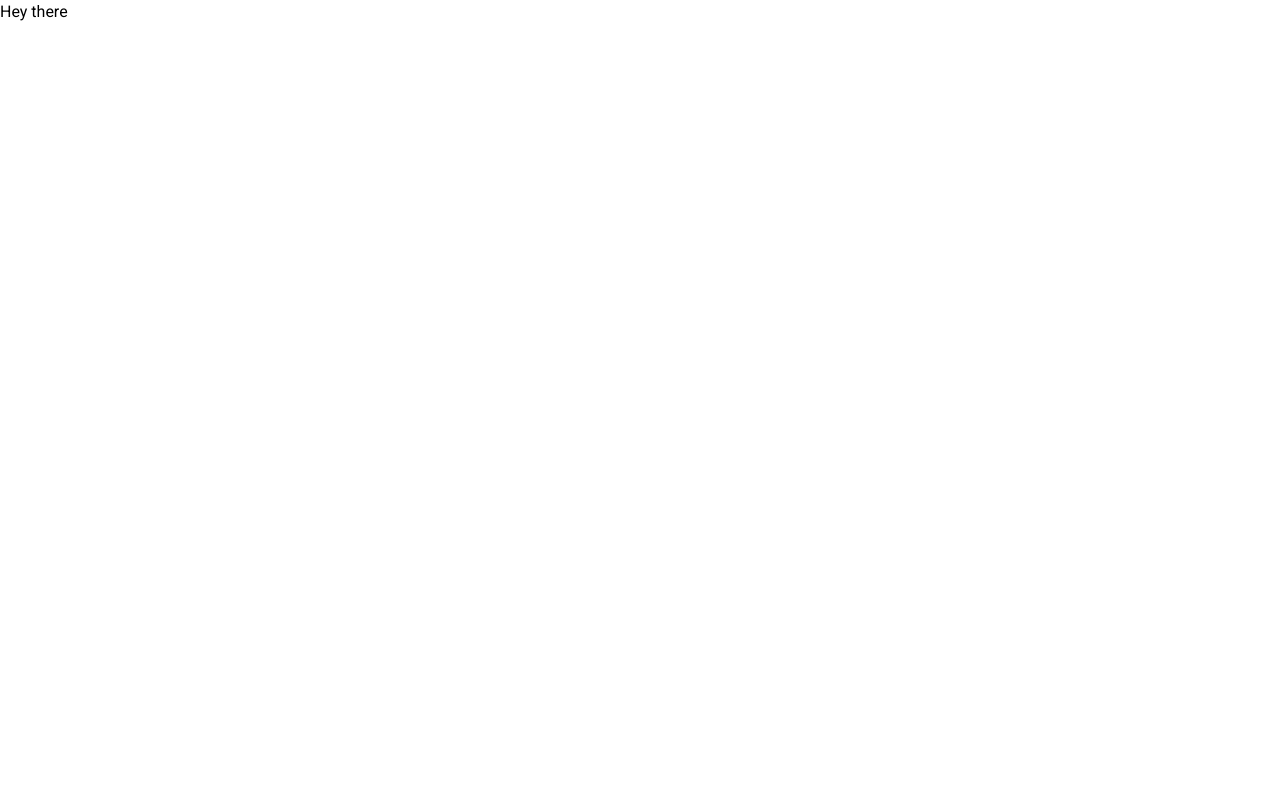
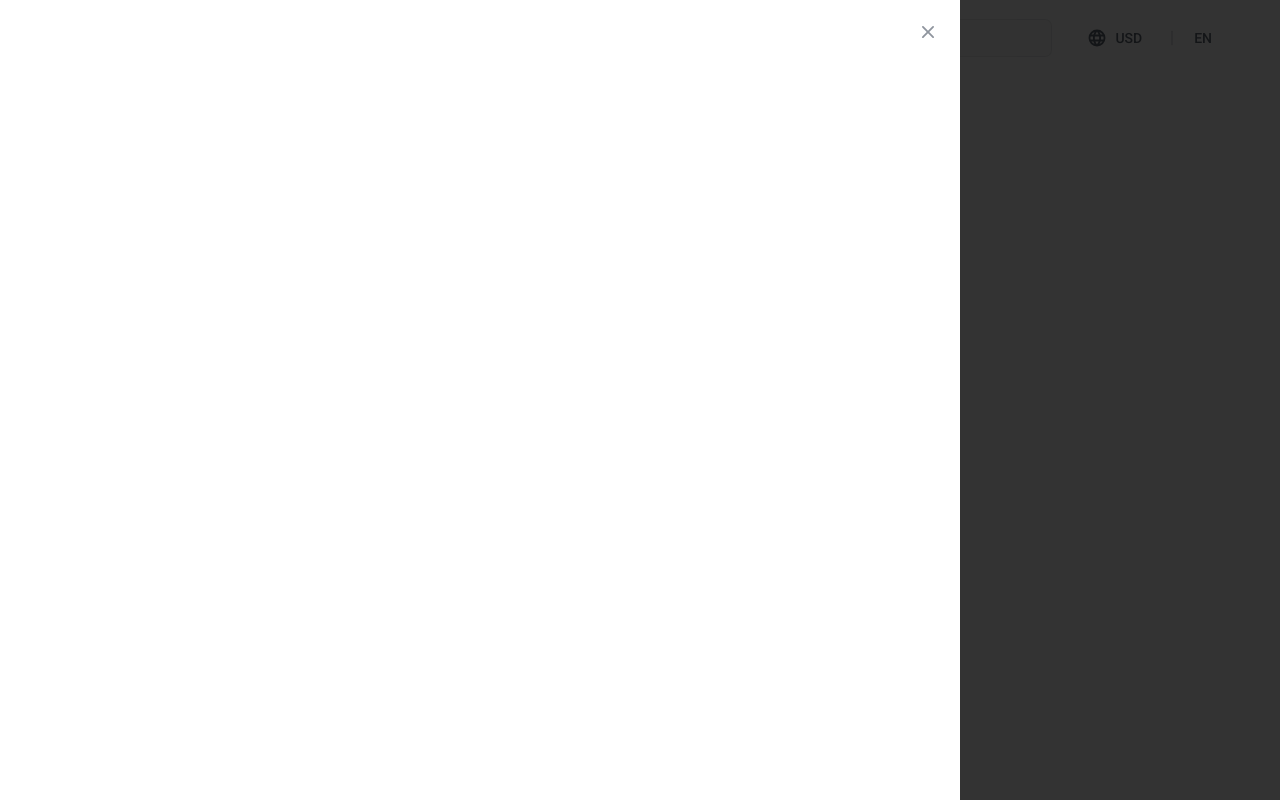
Before and after one commit to Joshardals/nanfaucet, a Next.js app: page / in a window 1280 px wide. Built offline with nearby package versions, Linux system fonts and the light colour scheme.

Commit message:
initial commit

```diff
--- a/app/globals.css
+++ b/app/globals.css
@@ -4,6 +4,14 @@
 
 @layer {
   body {
-    @apply p-0 m-0 scroll-smooth bg-white font-roboto text-[14px] md:text-[16px] overflow-x-hidden;
+    @apply p-0 m-0 scroll-smooth bg-white text-primary font-roboto text-[14px] md:text-[16px] overflow-x-hidden;
+  }
+
+  .hover-effects {
+    @apply transition-all duration-200 ease-in-out;
+  }
+
+  .max-content {
+    @apply max-w-[1200px] mx-auto;
   }
 }
--- a/app/layout.tsx
+++ b/app/layout.tsx
@@ -1,5 +1,6 @@
+import { Header } from "@/components/shared/Header";
+import "./globals.css";
 import type { Metadata } from "next";
-import "./globals.css";
 import { roboto } from "./fonts/fonts";
 
 export const metadata: Metadata = {
@@ -14,7 +15,10 @@ export default function RootLayout({
 }>) {
   return (
     <html lang="en">
-      <body className={`antialiased ${roboto.variable}`}>{children}</body>
+      <body className={`antialiased ${roboto.variable}`}>
+        <Header />
+        <div>{children}</div>
+      </body>
     </html>
   );
 }
--- /dev/null
+++ b/components/shared/Header.tsx
@@ -0,0 +1,58 @@
+"use client";
+import { HiMiniXMark } from "react-icons/hi2";
+import { IoIosSearch } from "react-icons/io";
+import { PiGlobeBold } from "react-icons/pi";
+import { RxHamburgerMenu } from "react-icons/rx";
+import { RxDividerVertical } from "react-icons/rx";
+import { useState } from "react";
+
+export function Header() {
+  return (
+    <header className="max-content p-5 text-sm font-medium">
+      <div className="flex items-center justify-between md:space-x-5">
+        <span className="font-bold text-accent text-base max-md:hidden">
+          giftcards
+        </span>
+        <div className="flex items-center space-x-5">
+          <RxHamburgerMenu className="size-5 md:hidden cursor-pointer" />
+          <span className="text-accent md:hidden">logo</span>
+        </div>
+        <div className="ring-1 ring-primary/10 bg-primary/[0.02] text-primary/50 cursor-pointer outline-none flex-1 px-4 py-2 rounded-md hover-effects hover:text-primary flex items-center space-x-2 max-md:hidden">
+          <IoIosSearch className="size-5" />
+          <span>Search for products</span>
+        </div>
+        <div className="flex items-center space-x-1 text-primary/70">
+          <div className="flex items-center space-x-2 py-2 px-4 cursor-pointer hover-effects hover:text-primary hover:bg-primary/10 rounded-md">
+            <PiGlobeBold className="size-5" />
+            <span>USD</span>
+          </div>
+          <RxDividerVertical className="size-5 text-primary/20" />
+          <div className="rounded-md p-2 cursor-pointer hover-effects hover:bg-primary/10 hover:text-primary">
+            EN
+          </div>
+        </div>
+      </div>
+
+      <Sidebar />
+    </header>
+  );
+}
+
+function Sidebar() {
+  const [isOpen, setIsOpen] = useState(false);
+
+  const toggleSidebar = () => {
+    setIsOpen(!isOpen);
+  };
+
+  return (
+    <div className="bg-black/80 fixed top-0 right-0 left-0 w-full">
+      <div className="bg-white h-screen w-[75vw] p-5 font-medium">
+        <HiMiniXMark
+          className="size-6 float-right cursor-pointer text-primary/50 hover-effects hover:text-primary"
+          onClick={toggleSidebar}
+        />
+      </div>
+    </div>
+  );
+}
--- a/tailwind.config.ts
+++ b/tailwind.config.ts
@@ -8,6 +8,10 @@ const config: Config = {
   ],
   theme: {
     extend: {
+      colors: {
+        primary: "#1E293B",
+        accent: "#794AFA",
+      },
       fontFamily: {
         roboto: ["var(--font-roboto)"],
       },
```
Also changed, not shown: package.json (+6 -4 lines), 1 other file (tests, documents, lock files or other folders).
